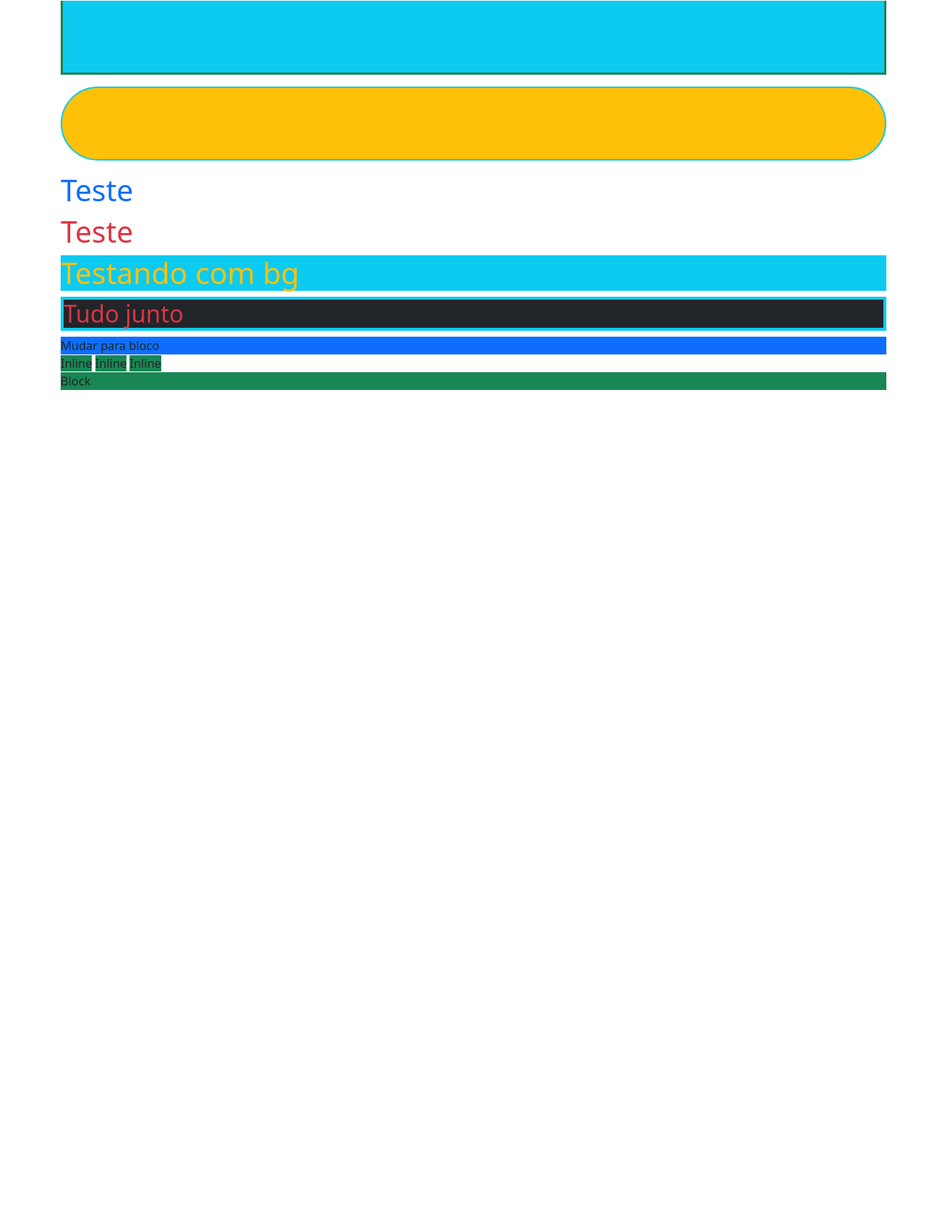
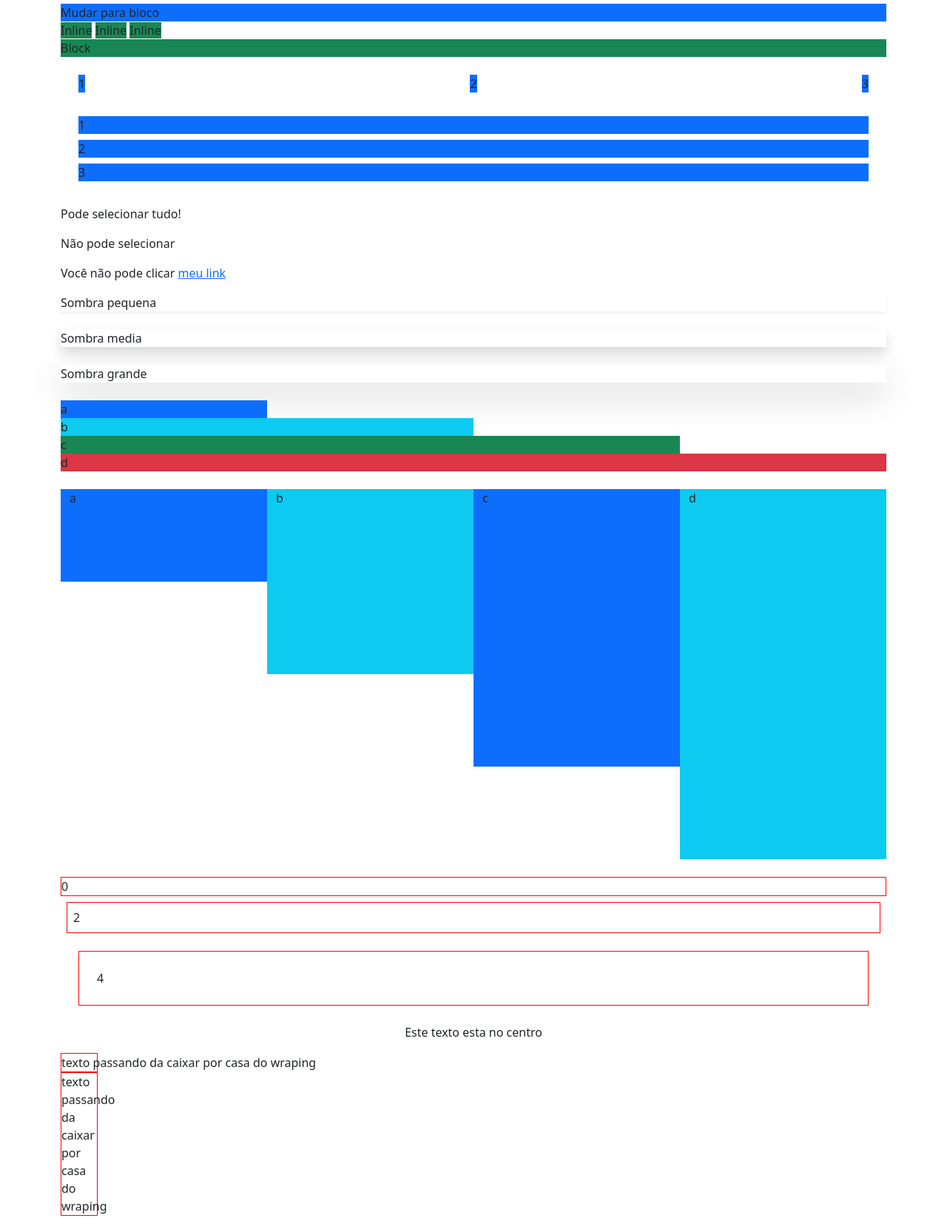
Before and after one commit to eli-lima/utilities, a plain HTML site: page index.html in a window 1280 px wide. Shown: the part 811-2457 px from the top of the page at 74% size. Before the commit the page ends 2338 px from the top, so only its background shows below. Drawn offline with nearby package versions, Linux system fonts and the light colour scheme.

Commit message:
utilidades versao final

```diff
--- a/css/styles.css
+++ b/css/styles.css
@@ -3,5 +3,19 @@ body {
 }
 
 .col-12 {
-    height: 100px
+    height: 50px
 }
+
+.altura {
+    height: 500px;
+}
+
+.box    {
+
+    border: 1px solid  red
+}
+
+.box-com-wrap {
+    width: 50px;
+    border: 1px solid red;
+}
--- a/index.html
+++ b/index.html
@@ -42,6 +42,70 @@
         <div class="bg-success">Block</div>
 
 
+        <!--Flex-->
+        <div class="d-flex justify-content-between m-4">
+          <div class="bg-primary mb-2">1</div>
+          <div class="bg-primary mb-2">2</div>
+          <div class="bg-primary mb-2">3</div>
+
+        </div>
+
+
+        <!--Flex colunas-->
+        <div class="d-flex flex-column m-4">
+            <div class="bg-primary mb-2">1</div>
+            <div class="bg-primary mb-2">2</div>
+            <div class="bg-primary mb-2">3</div>
+
+          </div>
+
+
+        <!--INTERACOES-->
+        <p class="user-select-all">Pode selecionar tudo!</p>
+        <p class="user-select-none">Não pode selecionar</p>
+        <p>
+            Você não pode clicar <a href="#" class="pe-none">meu link</a>
+        </p>
+
+
+        <!--SOMBRAS-->
+        <div class="mb-4 shadow-sm">Sombra pequena</div>
+        <div class="mb-4 shadow">Sombra media</div>
+        <div class="mb-4 shadow-lg">Sombra grande</div>
+
+        <!--Altura e largura-->
+
+        <div class="w-25 bg-primary">a</div>
+        <div class="w-50 bg-info">b</div>
+        <div class="w-75 bg-success">c</div>
+        <div class="w-100 bg-danger">d</div>
+
+        <div class="container altura mt-4 mb-4">
+            <div class="row h-100">
+              <div class="col-3 h-25 bg-primary">a</div>
+              <div class="col-3 h-50 bg-info">b</div>
+              <div class="col-3 h-75 bg-primary">c</div>
+              <div class="col-3 h-100 bg-info">d</div>
+            </div>
+        </div>
+
+        <!--ESPACAMENTO-->
+        <div class="p-0 m-0 box">0</div>
+        <div class="p-2 m-2 box">2</div>
+        <div class="p-4 m-4 box">4</div>
+
+
+        <!--TEXTO-->
+
+        <p class="text-center">Este texto esta no centro</p>
+        <div class="text-nowrap box-com-wrap">texto passando da caixar por casa do wraping</div>
+        <div class="box-com-wrap">texto passando da caixar por casa do wraping</div>
+        <div class="text-uppercase">Este texto esta em caixa alta</div>
+        <div class="fs-1">Aumentando a font-size </div>
+        <div class="fs-2">Aumentando a font-size maior </div>
+        <div class="fs-3">Aumentando a font-size maior </div>
+        <p class="fw-bold">Texto em negrito</p>
+        <p class="fst-italic">Em italico</p>
     </div>
 
 
```
